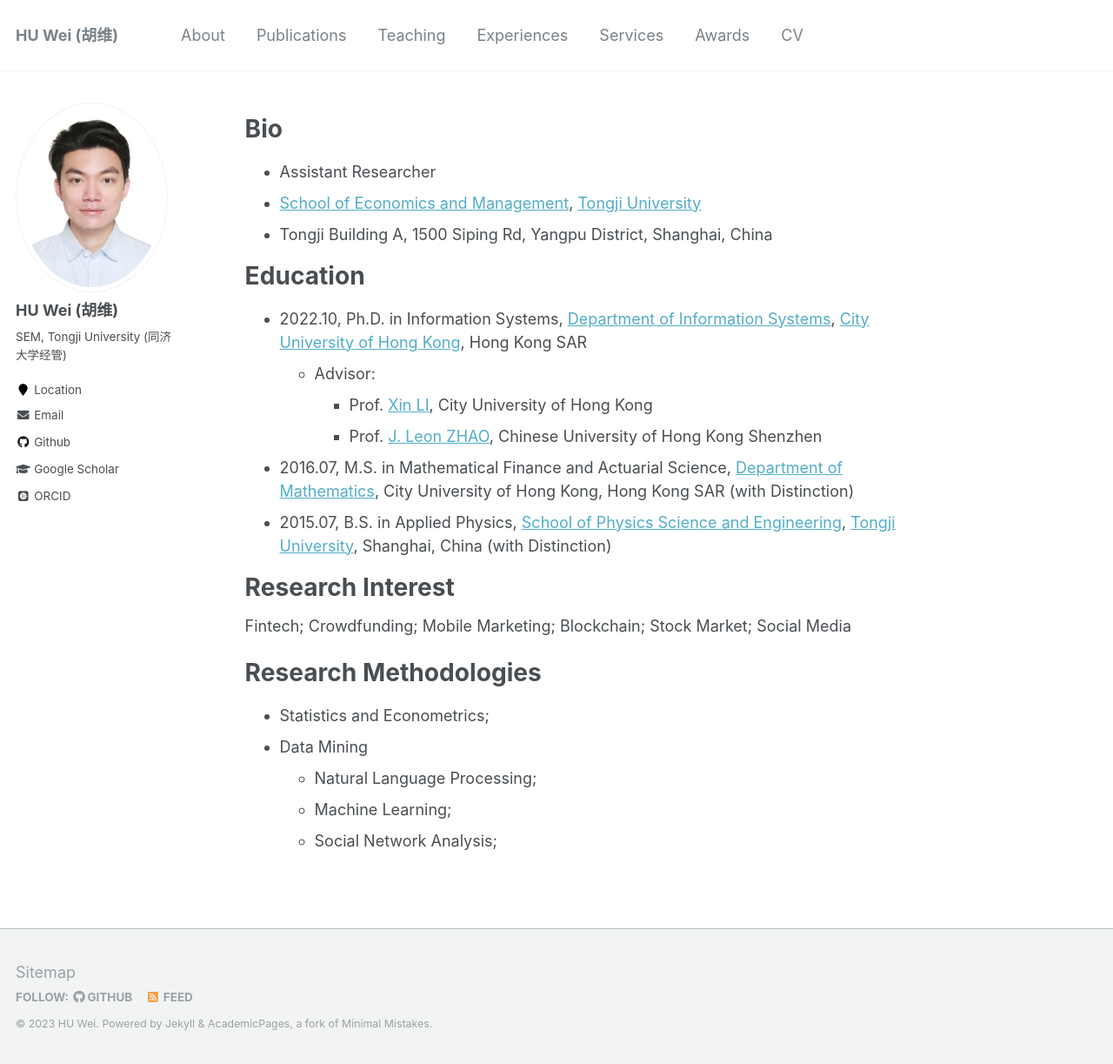
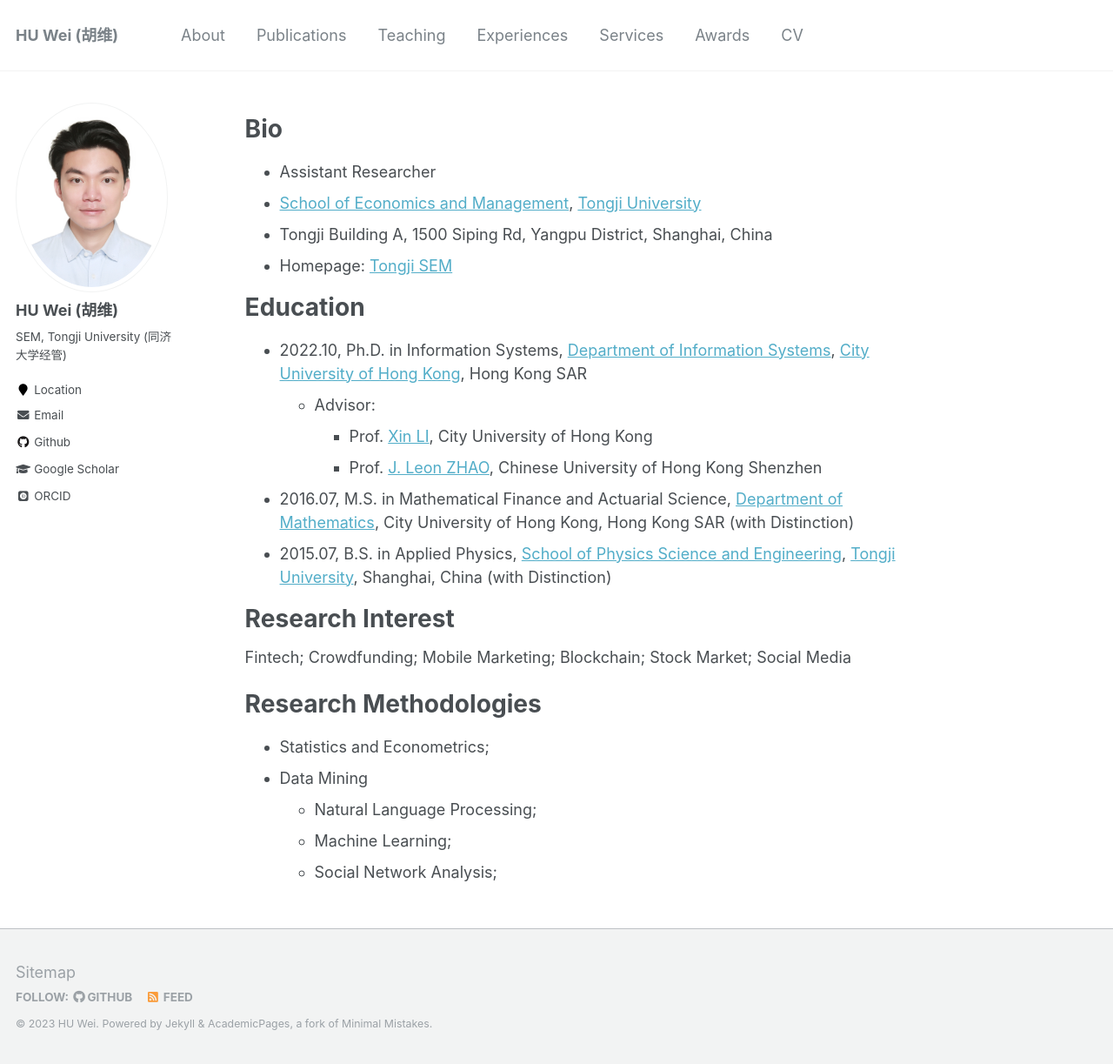
Before and after one commit to huwei-vincent/huwei-vincent.github.io, a Jekyll site: the page built from _pages/about.md, in a window 1280 px wide and 1223 px high. Shown: the whole window at 87% size. Built offline with Jekyll 4.4.1, drawn with Linux system fonts in a browser that asks for light colours; some web fonts are replaced.

Commit message:
add tongji url en

```diff
--- a/_pages/about.md
+++ b/_pages/about.md
@@ -13,6 +13,7 @@ author_profile: true
  - Assistant Researcher
  - [School of Economics and Management](https://sem.tongji.edu.cn/semen/), [Tongji University](https://en.tongji.edu.cn/p/#/)
  - Tongji Building A, 1500 Siping Rd, Yangpu District, Shanghai, China
+ - Homepage: [Tongji SEM](https://sem.tongji.edu.cn/semen/23649.html)
 
 # Education
 
```
